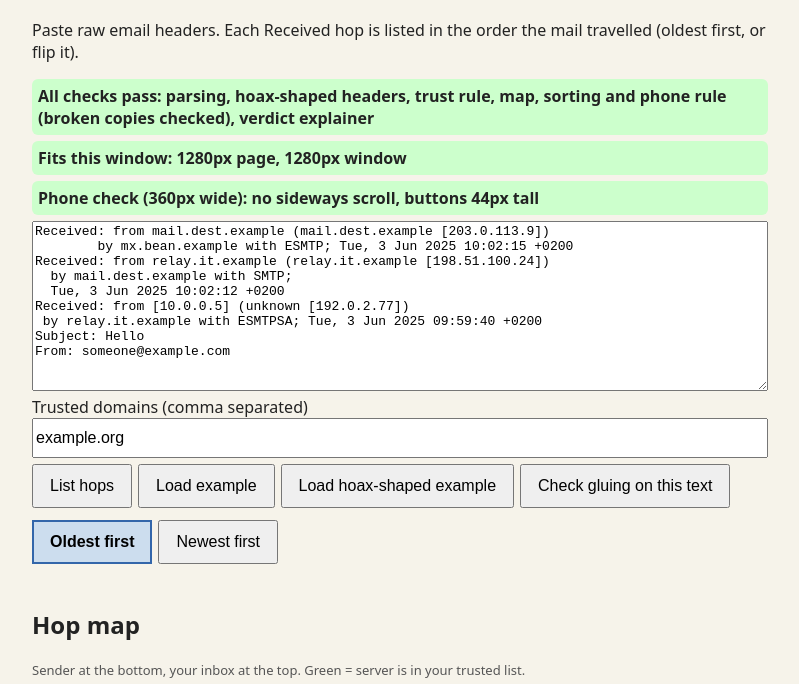
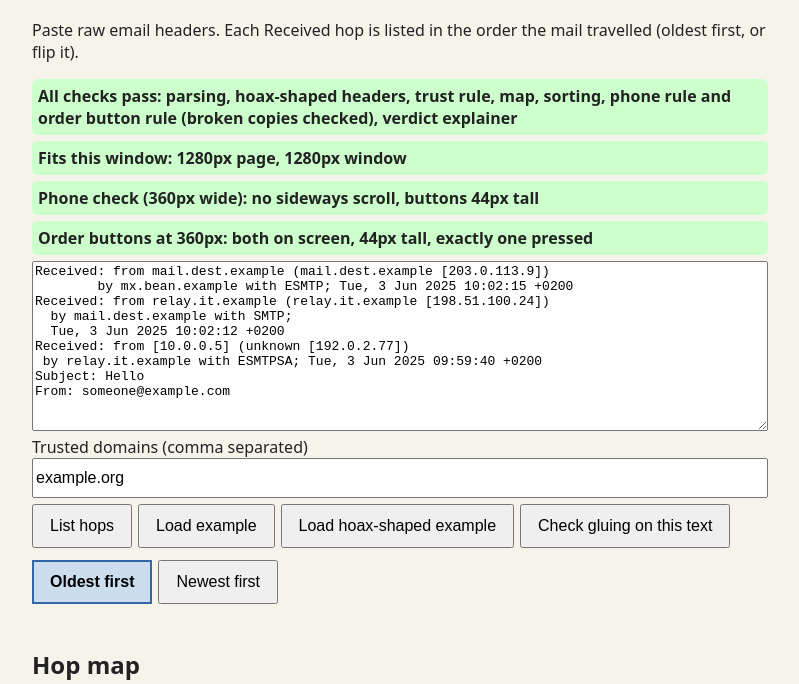
Before and after one commit to Bean-Bengal/hop-lister, a plain HTML site: page index.html in a window 1280 px wide. Shown: the part 79-763 px from the top of the page, without its empty margins (240-1039 px from the left). Drawn offline with Linux system fonts and the light colour scheme.

Commit message:
Hop Lister, version 6

```diff
--- a/index.html
+++ b/index.html
@@ -12,7 +12,7 @@ button.on{background:#cde;font-weight:bold;border:2px solid #36a}
 .hop{background:#fff;border-left:6px solid #3a7;margin:8px 0;padding:8px;border-radius:6px;overflow-wrap:anywhere}
 .hop b{color:#175}
 .raw{font-family:monospace;font-size:12px;color:#555}
-#banner,#gl,#av,#ov,#pv{padding:6px;border-radius:6px;font-weight:bold;margin:6px 0;overflow-wrap:anywhere}
+#banner,#gl,#av,#ov,#pv,#ob{padding:6px;border-radius:6px;font-weight:bold;margin:6px 0;overflow-wrap:anywhere}
 .ok{background:#cfc}.bad{background:#fcc}.warn{background:#ffe9a8}
 #map{display:flex;flex-direction:column-reverse;gap:6px;margin:8px 0}
 .node{padding:8px;border-radius:6px;border-left:8px solid #e90;background:#ffe4b8;overflow-wrap:anywhere}
@@ -23,11 +23,13 @@ button.on{background:#cde;font-weight:bold;border:2px solid #36a}
 .vd.pass{border-color:#2a6}.vd.fail{border-color:#c33}.vd.warn{border-color:#e90}
 @media (max-width:520px){.btns button{display:block;width:100%;margin:6px 0}h1{font-size:24px}}
 </style></head><body>
+<script data-bean-store>(function(){if(typeof location!=='undefined'&&location&&location.protocol==='about:'&&typeof document!=='undefined'&&document.addEventListener){document.addEventListener('click',function(e){var a=e.target&&e.target.closest&&e.target.closest('a[href^="#"]');if(!a||a.target==='_blank')return;e.preventDefault();try{location.hash=a.getAttribute('href')}catch(x){}},true)}if(typeof window==='undefined')return;try{window.localStorage.getItem('x');return}catch(e){}var d=Object.assign({},window.__BEAN_SAVED||{});function post(){try{parent.postMessage({type:'bean-store',data:d},'*')}catch(e){}}var ls={getItem:function(k){return Object.prototype.hasOwnProperty.call(d,k)?d[k]:null},setItem:function(k,v){d[k]=String(v);post()},removeItem:function(k){delete d[k];post()},clear:function(){d={};post()},key:function(i){return Object.keys(d)[i]||null}};Object.defineProperty(ls,'length',{get:function(){return Object.keys(d).length}});try{Object.defineProperty(window,'localStorage',{value:ls,configurable:true})}catch(e){}})();</script>
 <h1>Hop Lister</h1>
 <p>Paste raw email headers. Each Received hop is listed in the order the mail travelled (oldest first, or flip it).</p>
 <div id="banner">tests running</div>
 <div id="ov"></div>
 <div id="pv">phone check running</div>
+<div id="ob">order button check running</div>
 <textarea id="in" placeholder="Received: from ..."></textarea>
 <label>Trusted domains (comma separated)<input type="text" id="trust" value="example.org"></label>
 <div class="btns"><button id="go">List hops</button><button id="demo">Load example</button><button id="real">Load hoax-shaped example</button><button id="glue">Check gluing on this text</button></div>
@@ -119,6 +121,20 @@ function phoneVerdict(scrollW, screenW, minBtnH){
   return "ok";
 }
 function phoneVerdictBroken(scrollW, screenW, minBtnH){return "ok"}
+// order buttons: a and b are {left,right,height,pressed} or null; pure function
+function orderButtonsVerdict(a, b, screenW){
+  if(!a||!b)return "missing";
+  var xs=[a,b];
+  for(var i=0;i<2;i++){if(xs[i].left<0||xs[i].right>screenW)return "offscreen"}
+  for(var j=0;j<2;j++){if(xs[j].height<44)return "small"}
+  if(a.pressed===b.pressed)return "pressed";
+  return "ok";
+}
+// broken twin: only notices missing buttons
+function orderButtonsVerdictBroken(a, b, screenW){
+  if(!a||!b)return "missing";
+  return "ok";
+}
 function parseVerdicts(text){
   var r={},re=/\b(spf|dkim|dmarc)\s*=\s*([a-z]+)/gi,m;
   while((m=re.exec(text))){var k=m[1].toLowerCase();if(!(k in r))r[k]=m[2].toLowerCase()}
@@ -217,6 +233,12 @@ function minButtonHeight(doc){
   for(var i=0;i<bs.length;i++){var h=bs[i].getBoundingClientRect().height;if(h<m)m=h}
   return m;
 }
+function measureOrderButton(doc,id){
+  var e=doc.getElementById(id);
+  if(!e)return null;
+  var r=e.getBoundingClientRect();
+  return {left:r.left,right:r.right,height:r.height,pressed:e.getAttribute("aria-pressed")==="true"};
+}
 function checkOverflow(){
   var o=document.getElementById("ov"), sw=document.documentElement.scrollWidth, iw=window.innerWidth;
   var fits=sw<=iw;
@@ -225,8 +247,8 @@ function checkOverflow(){
 }
 // real phone-width check: hidden 360px copy of this page; skipped inside the copy itself
 function phoneCheck(){
-  var p=document.getElementById("pv");
-  if(window.parent!==window){p.style.display="none";return}
+  var p=document.getElementById("pv"), ob=document.getElementById("ob");
+  if(window.parent!==window){p.style.display="none";ob.style.display="none";return}
   try{
     var f=document.createElement("iframe");
     f.style.cssText="position:absolute;left:0;top:0;width:360px;height:700px;border:0;visibility:hidden;pointer-events:none";
@@ -240,6 +262,15 @@ function phoneCheck(){
           p.className=(v==="ok"&&catches)?"ok":"bad";
           p.textContent=(v==="ok"?"Phone check (360px wide): no sideways scroll, buttons "+Math.round(bh)+"px tall":"Phone check FAILED at 360px: "+v+" ("+sw+"px page, smallest button "+Math.round(bh)+"px)")+(catches?"":" (checker itself broken)");
         }catch(e){p.className="bad";p.textContent="Phone check error: "+e.message}
+        try{
+          var a=measureOrderButton(d,"sortOld"), b=measureOrderButton(d,"sortNew");
+          var ov=orderButtonsVerdict(a,b,360);
+          // the broken twin must say ok to a copy that is really broken
+          var bad={left:0,right:500,height:44,pressed:true}, good={left:0,right:340,height:44,pressed:false};
+          var caught=orderButtonsVerdictBroken(good,bad,360)==="ok"&&orderButtonsVerdict(good,bad,360)==="offscreen"&&orderButtonsVerdict(good,{left:0,right:340,height:44,pressed:true},360)==="ok";
+          ob.className=(ov==="ok"&&caught)?"ok":"bad";
+          ob.textContent=(ov==="ok"?"Order buttons at 360px: both on screen, "+Math.round(a.height)+"px tall, exactly one pressed":"Order buttons FAILED at 360px: "+ov)+(caught?"":" (checker itself broken)");
+        }catch(e){ob.className="bad";ob.textContent="Order button check error: "+e.message}
         if(f.parentNode)f.parentNode.removeChild(f);
       },300);
     };
@@ -305,6 +336,16 @@ window.addEventListener("resize",checkOverflow);
     t(phoneVerdict(361,360,44)==="wide","phone: one px too wide fails");
     t(phoneVerdict(360,360,43)==="small","phone: 43px button fails");
     t(phoneVerdictBroken(500,360,10)==="ok"&&phoneVerdict(500,360,10)!=="ok","phone: broken copy must fail");
+    var oa={left:0,right:340,height:44,pressed:true}, obt={left:0,right:340,height:44,pressed:false};
+    t(orderButtonsVerdict(oa,obt,360)==="ok","order: good pair passes");
+    t(orderButtonsVerdict(oa,null,360)==="missing","order: missing button fails");
+    t(orderButtonsVerdict(oa,{left:0,right:360,height:44,pressed:false},360)==="ok","order: right edge exactly 360 passes");
+    t(orderButtonsVerdict(oa,{left:0,right:361,height:44,pressed:false},360)==="offscreen","order: one px past the edge fails");
+    t(orderButtonsVerdict(oa,{left:-1,right:300,height:44,pressed:false},360)==="offscreen","order: hanging off the left fails");
+    t(orderButtonsVerdict(oa,{left:0,right:340,height:43,pressed:false},360)==="small","order: 43px tall fails");
+    t(orderButtonsVerdict(oa,{left:0,right:340,height:44,pressed:true},360)==="pressed","order: both pressed fails");
+    t(orderButtonsVerdict(obt,{left:0,right:340,height:44,pressed:false},360)==="pressed","order: neither pressed fails");
+    t(orderButtonsVerdictBroken(oa,{left:0,right:900,height:10,pressed:true},360)==="ok"&&orderButtonsVerdict(oa,{left:0,right:900,height:10,pressed:true},360)!=="ok","order: broken copy must fail");
     document.getElementById("in").value=HOAX;render();
     var nodes=document.querySelectorAll("#map .node");
     t(nodes.length===3,"map: three nodes");
@@ -334,7 +375,7 @@ window.addEventListener("resize",checkOverflow);
     t(overallBroken({spf:"softfail",dkim:"pass",dmarc:"pass"})!==overall({spf:"softfail",dkim:"pass",dmarc:"pass"}),"verdict: broken copy must fail");
     t(explainOne("spf","softfail").length>10&&explainOne("dkim","weird").indexOf("not a common")>0,"verdict: wording");
     if(fails.length){b.className="bad";b.textContent="FAIL: "+fails.join(", ")}
-    else{b.className="ok";b.textContent="All checks pass: parsing, hoax-shaped headers, trust rule, map, sorting and phone rule (broken copies checked), verdict explainer"}
+    else{b.className="ok";b.textContent="All checks pass: parsing, hoax-shaped headers, trust rule, map, sorting, phone rule and order button rule (broken copies checked), verdict explainer"}
   }catch(e){b.className="bad";b.textContent="Error: "+e.message}
   // leave the example showing so there is a list to see
   document.getElementById("in").value=DEMO;render();
```
